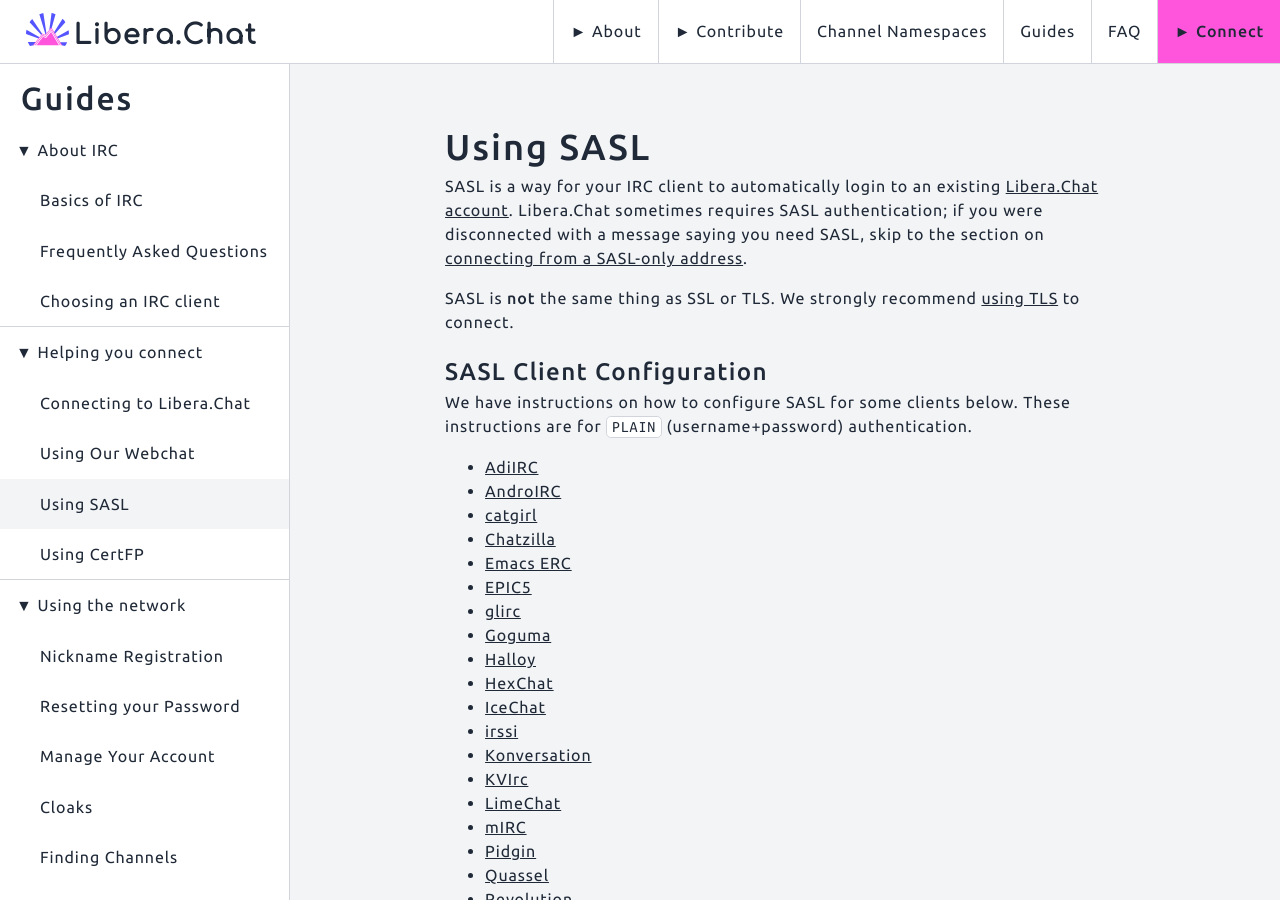
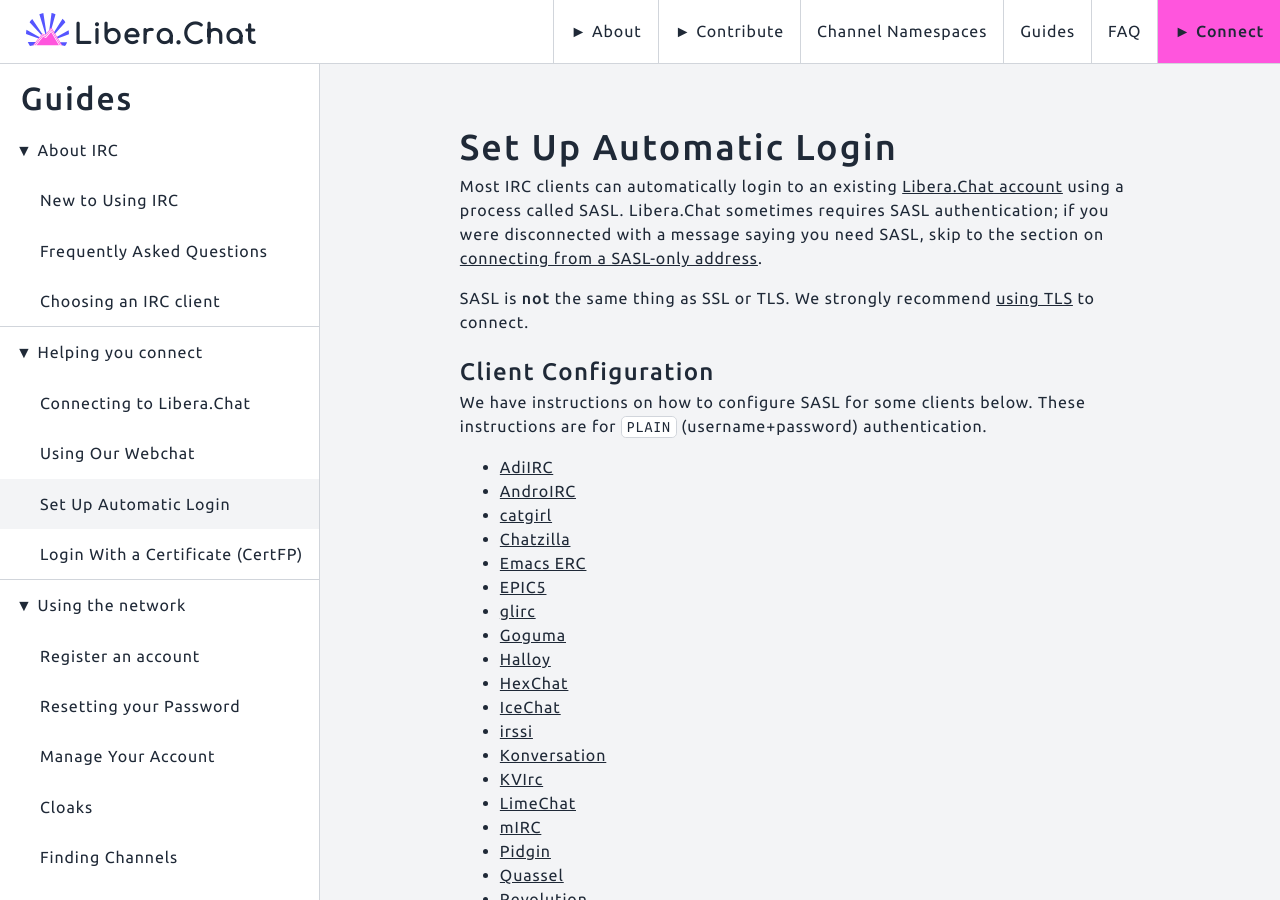
Before and after one commit to Libera-Chat/libera-chat.github.io, a Jekyll site: the page built from content/_guides/sasl.md, in a window 1280 px wide and 900 px high. Built offline with Jekyll 4.4.1, drawn with Linux system fonts in a browser that asks for light colours.

Commit message:
More user-friendly titles
- SASL -> automatic login
- basics guide -> new to using irc
- nickname registration -> register an account
- using certfp -> login with a certificate (certfp)

```diff
--- a/content/_guides/basics.md
+++ b/content/_guides/basics.md
@@ -1,5 +1,5 @@
 ---
-title: Basics of IRC
+title: New to Using IRC
 category: about-irc
 weight: 10
 ---
--- a/content/_guides/certfp.md
+++ b/content/_guides/certfp.md
@@ -1,5 +1,5 @@
 ---
-title: Using CertFP
+title: Login With a Certificate (CertFP)
 category: connecting
 credits: web7
 weight: 40
@@ -7,7 +7,7 @@
 
 As an alternative to password-based authentication, you can connect to
 Libera.Chat with a TLS certificate and have services recognise it
-automatically.
+automatically. *This is not necessary for most users.*
 
 For `SASL EXTERNAL` to work, you must [connect over TLS](/guides/connect).
 
--- a/content/_guides/registration.md
+++ b/content/_guides/registration.md
@@ -1,5 +1,5 @@
 ---
-title: Nickname Registration
+title: Register an account
 category: using
 credits: web7
 weight: 10
--- a/content/_guides/sasl.md
+++ b/content/_guides/sasl.md
@@ -1,12 +1,12 @@
 ---
-title: Using SASL
+title: Set Up Automatic Login
 category: connecting
 credits: web7
 weight: 30
 ---
 
-SASL is a way for your IRC client to automatically login to
-an existing [Libera.Chat account](/guides/registration).
+Most IRC clients can automatically login to an existing
+[Libera.Chat account](/guides/registration) using a process called SASL.
 Libera.Chat sometimes requires SASL authentication; if you were
 disconnected with a message saying you need SASL, skip to the section on
 [connecting from a SASL-only address](#sasl-access-only-ip-ranges).
@@ -14,7 +14,7 @@
 SASL is **not** the same thing as SSL or TLS. We strongly recommend
 [using TLS](/guides/connect#accessing-liberachat-via-tls) to connect.
 
-## SASL Client Configuration
+## Client Configuration
 
 We have instructions on how to configure SASL for some clients below.
 These instructions are for `PLAIN` (username+password) authentication.
```
